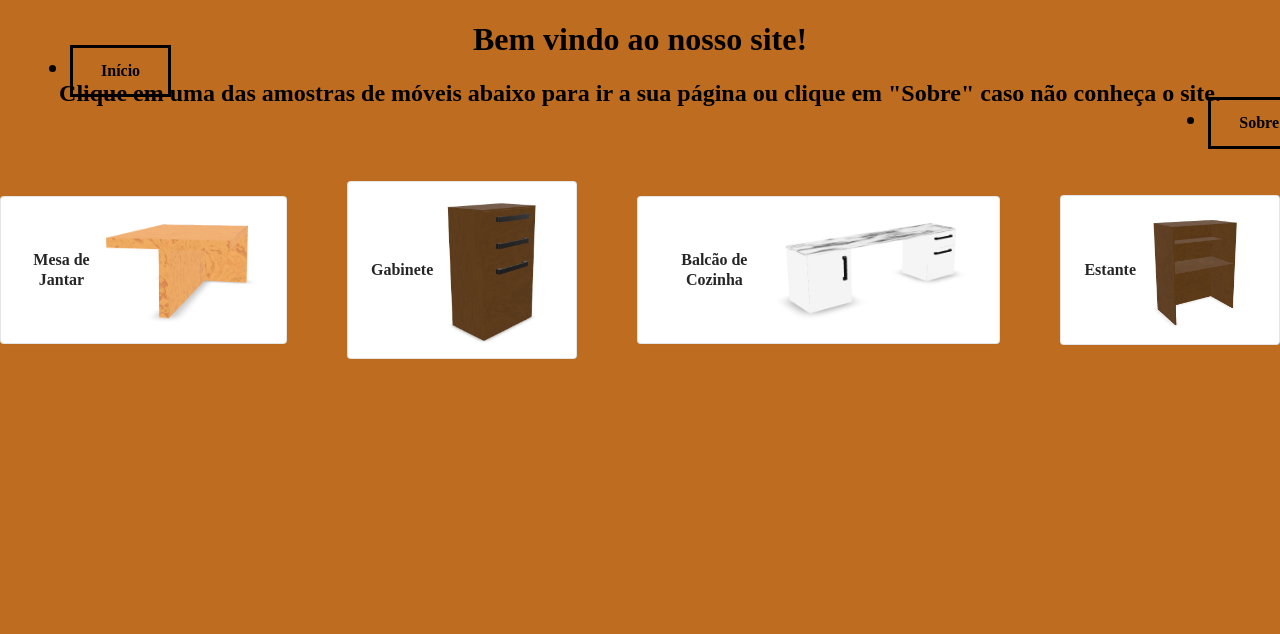
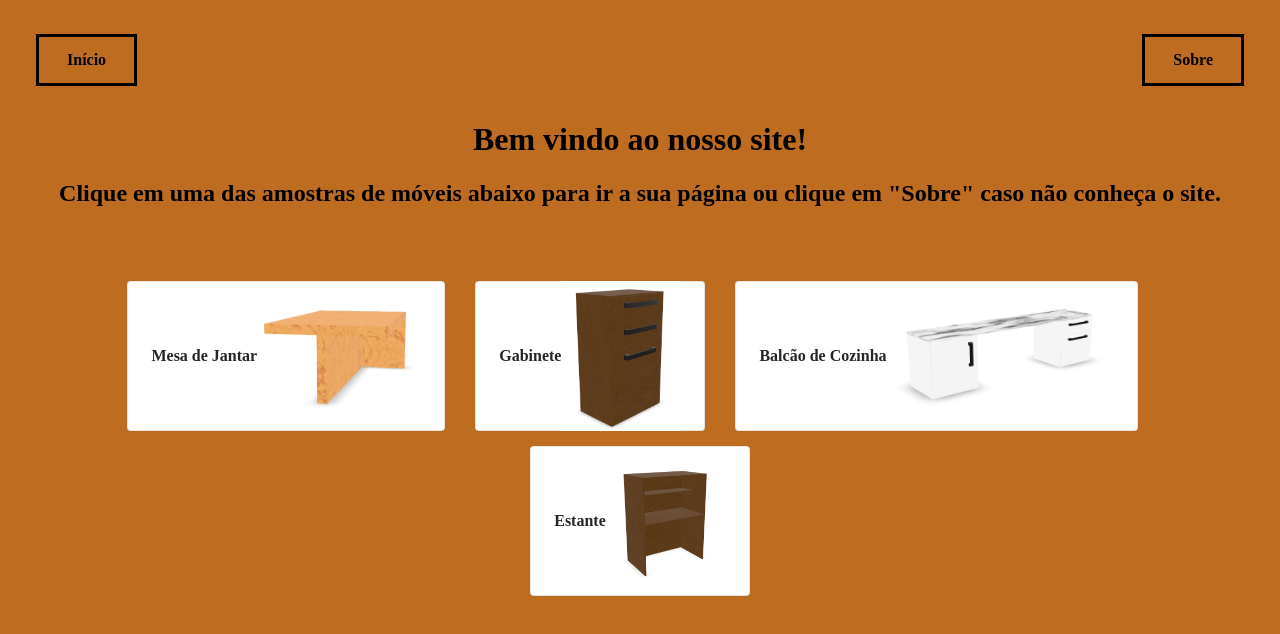
Before and after one commit to SpoockedOut/Site-Projeto-A3-Realidade-Aumentada, a plain HTML site: page index.html in a window 1280 px wide. Drawn offline with Linux system fonts and the light colour scheme; some packages are replaced by stand-ins of ours; a script that the page names is missing; a web font is replaced by a local one.

Commit message:
Update style.css

```diff
--- a/style.css
+++ b/style.css
@@ -48,7 +48,7 @@ model-viewer {
     justify-content: center;
     line-height: 1.25;
     min-height: 3rem;
-    padding: calc(.875rem - 1px) calc(1.5rem - 1px);
+    padding: 13px 23px;
     text-decoration: none;
     transition: all 250ms;
     user-select: none;
@@ -56,6 +56,7 @@ model-viewer {
     touch-action: manipulation;
     vertical-align: baseline;
     width: auto;
+    height: 150px;
 }
 
 .item-button:hover,
@@ -80,10 +81,29 @@ model-viewer {
 .bar {
     width: 100%;
     height: 100px;
-    position: fixed;
-    text-align: left;
+    position: relative;
+    bottom:0;
     font-size: 24px;
-    left: 30px;
+    justify-content: center;
+    align-items: center;
+}
+
+ul {
+    list-style-type: none;
+    margin: 0;
+    padding: 20px 20px;
+    overflow: hidden;
+}
+
+ul li {
+    float: left;
+}
+
+ul li {
+    display: block;
+    text-align: center;
+    padding: 14px 16px;
+    text-decoration: none;
 }
 
 .bar-button {
@@ -123,8 +143,13 @@ model-viewer {
     display: flex;
     align-items: center;
     justify-content: center;
-    gap: 30px;
+    gap: 15px;
+    width: 1200px;
+    flex-wrap: wrap;
+    padding: 0 15px;
+    box-sizing: border-box;
 }
+
 .wrapper-ar {
     width: 900px;
     height: 500px;
@@ -138,3 +163,9 @@ model-viewer {
         width: 100%;
     }
 }
+
+@media only screen and (max-width: 1201px) {
+    #wrapper-button {
+        width: 100%;
+    }
+}
```
